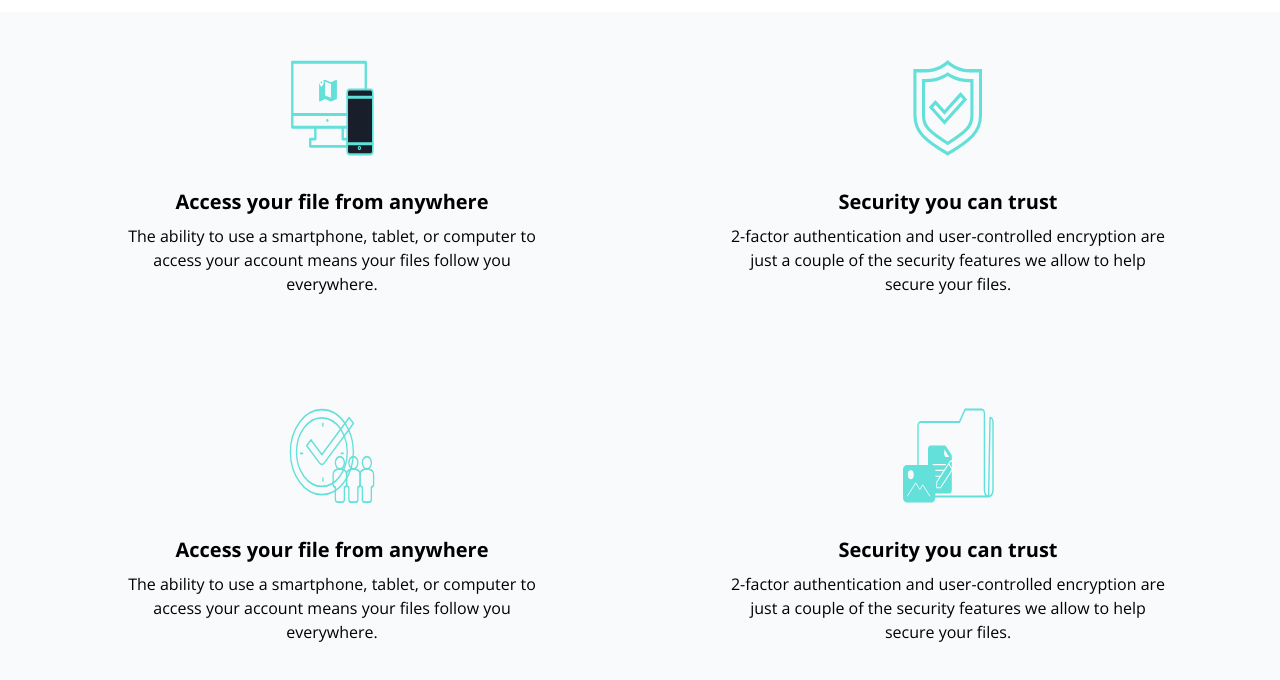
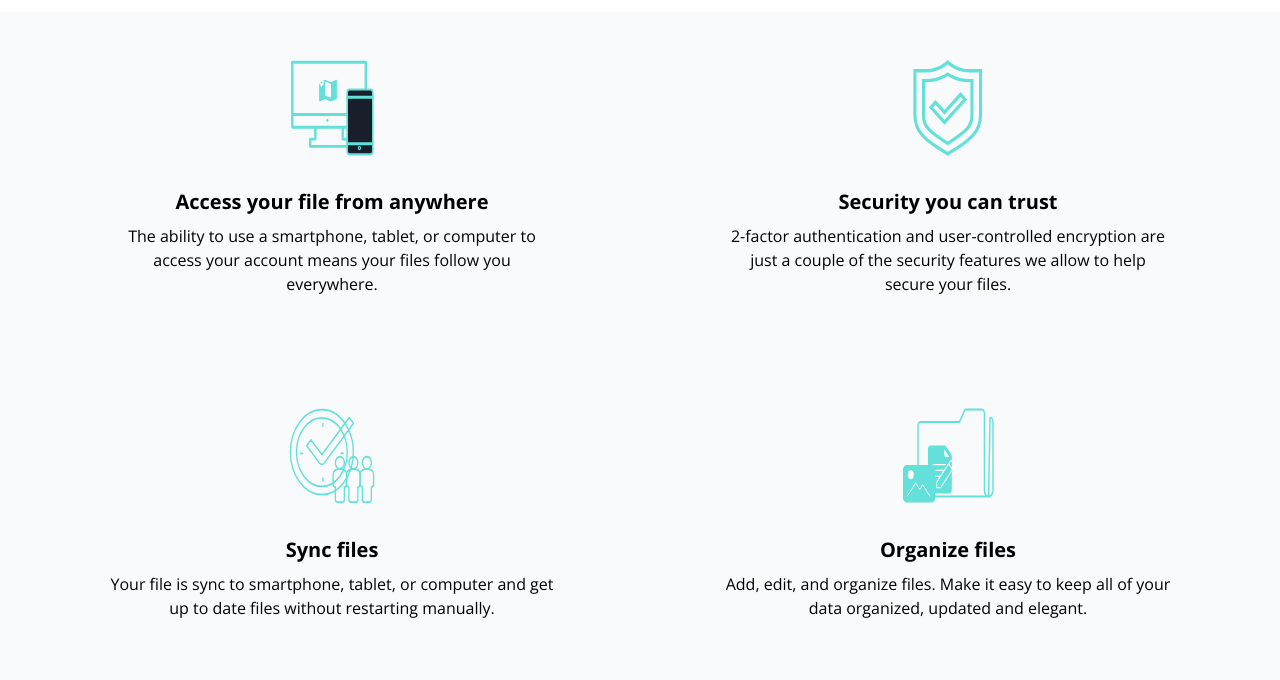
Before and after one commit to Satish9047/tailwind-projects, a React (Vite) app in the folder fylo-website/: page / in a window 1280 px wide. Shown: the part 1278-1958 px from the top of the page. Built offline with nearby package versions, Linux system fonts and the light colour scheme.

Commit message:
update features descriptions

```diff
--- a/fylo-website/src/sections/Features.tsx
+++ b/fylo-website/src/sections/Features.tsx
@@ -43,12 +43,10 @@ const Features = () => {
               <img src="images/icon-collaboration.svg" alt="anywhere icon" />
             </div>
 
-            <h3 className="text-xl font-bold">
-              Access your file from anywhere
-            </h3>
+            <h3 className="text-xl font-bold">Sync files</h3>
             <p className="max-w-md">
-              The ability to use a smartphone, tablet, or computer to access
-              your account means your files follow you everywhere.
+              Your file is sync to smartphone, tablet, or computer and get up to
+              date files without restarting manually.
             </p>
           </div>
 
@@ -58,11 +56,10 @@ const Features = () => {
               <img src="images/icon-any-file.svg" alt="anywhere icon" />
             </div>
 
-            <h3 className="text-xl font-bold">Security you can trust</h3>
+            <h3 className="text-xl font-bold">Organize files</h3>
             <p className="max-w-md">
-              2-factor authentication and user-controlled encryption are just a
-              couple of the security features we allow to help secure your
-              files.
+              Add, edit, and organize files. Make it easy to keep all of your
+              data organized, updated and elegant.
             </p>
           </div>
         </div>
```
